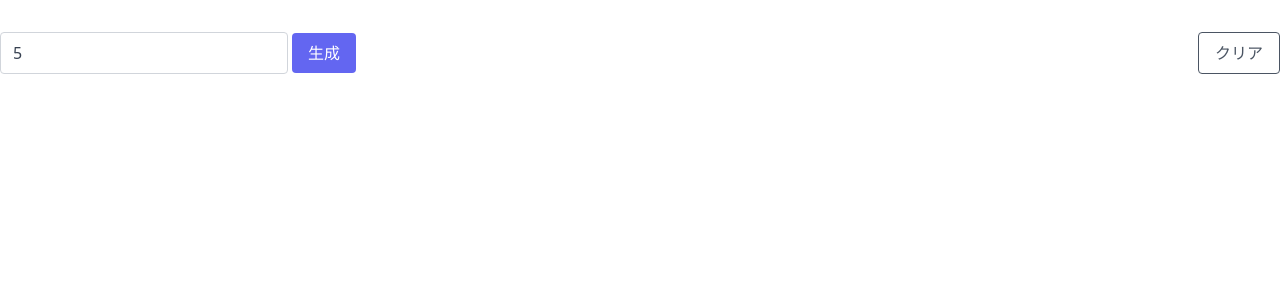
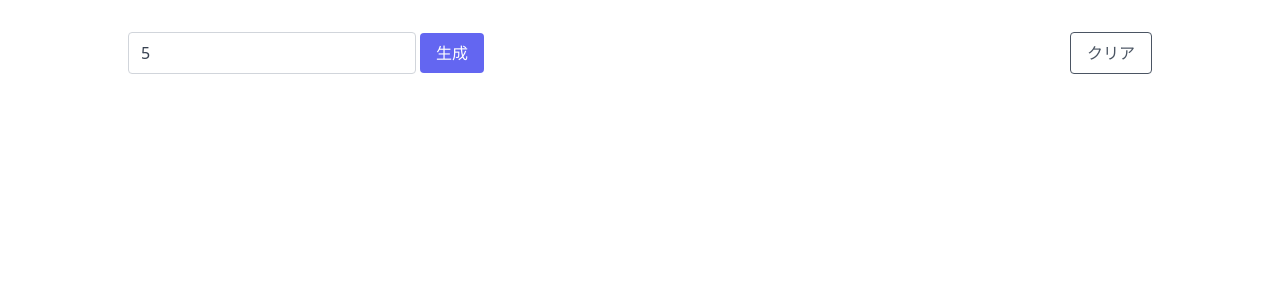
Before and after one commit to koko-u/amida-app, an Angular app: page / in a window 1280 px wide. Shown: the top 300 px of the page. Built offline with nearby package versions, Linux system fonts and the light colour scheme.

Commit message:
responsive screen width

```diff
--- a/src/app/app.component.html
+++ b/src/app/app.component.html
@@ -1,4 +1,4 @@
-<div class="mx-auto mt-8 max-w-7xl">
+<div class="mx-auto mt-8 2xl:max-w-7xl xl:max-w-5xl lg:max-w-4xl md:max-w-2xl sm:max-w-xl">
     <div class="flex items-center justify-between">
         <form #linesCountForm="ngForm" (ngSubmit)="onGenerate()">
             <input
```
